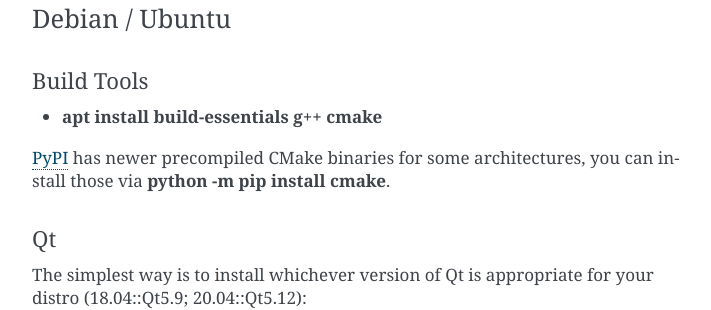
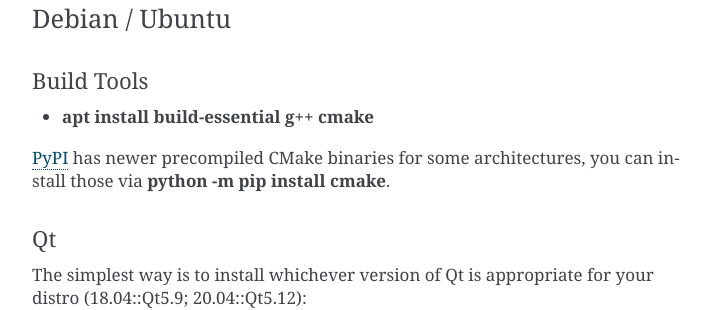
Before and after one commit to sccn/labstreaminglayer, a Sphinx documentation site: the page built from docs/dev/build_env.rst, in a window 1280 px wide and 900 px high, scrolled down 2069 px. Shown: the part 155-465 px from the top of the window, without its empty margins (388-1099 px from the left). Built offline with Sphinx 7.4.7, drawn with Linux system fonts in a browser that asks for light colours.

Commit message:
small typo

```diff
--- a/docs/dev/build_env.rst
+++ b/docs/dev/build_env.rst
@@ -121,7 +121,7 @@
 Build Tools
 '''''''''''
 
-- :command:`apt install build-essentials g++ cmake`
+- :command:`apt install build-essential g++ cmake`
 
 `PyPI <https://pypi.org/project/cmake/>`_ has newer precompiled CMake binaries
 for some architectures, you can install those via
```
